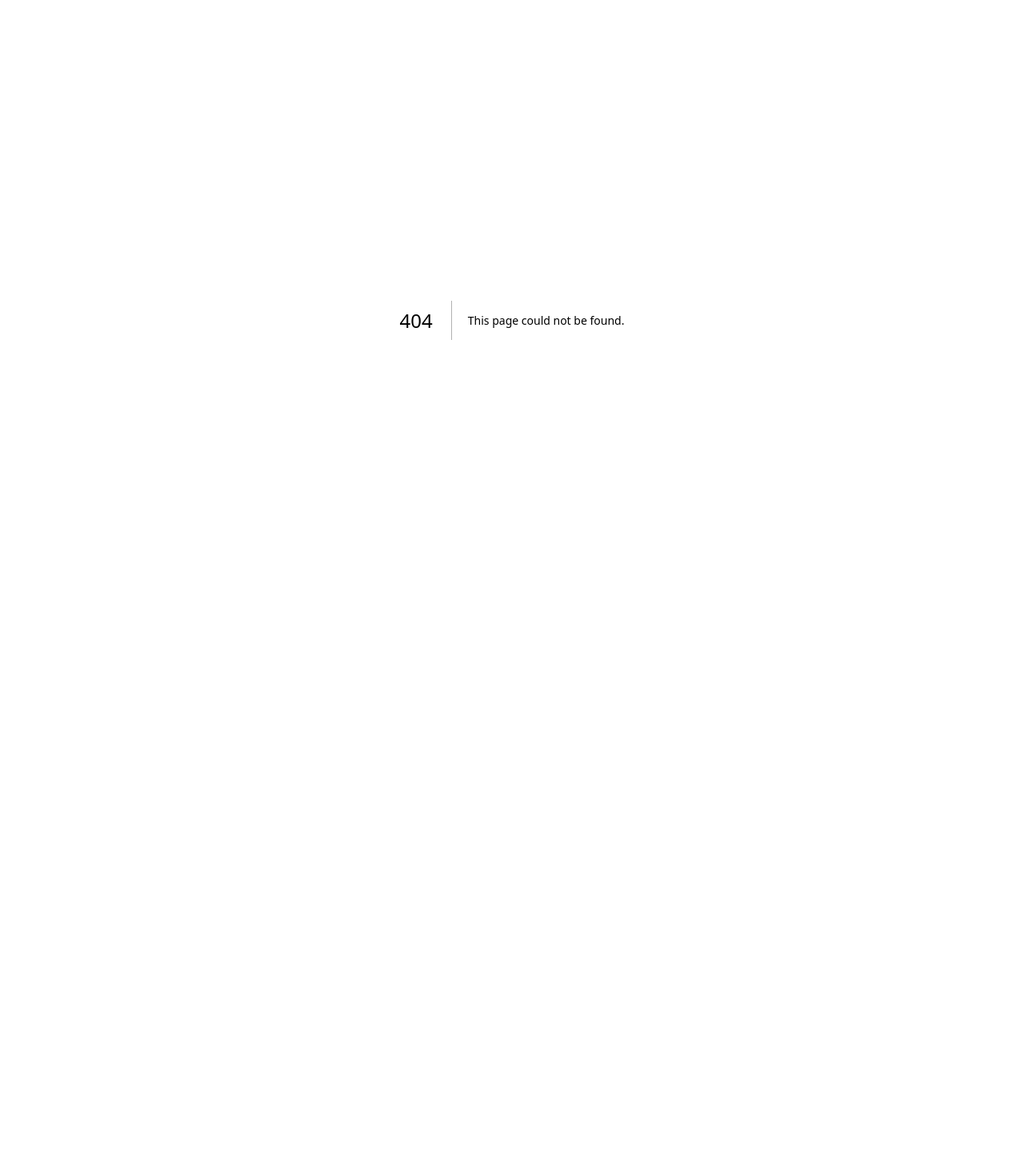
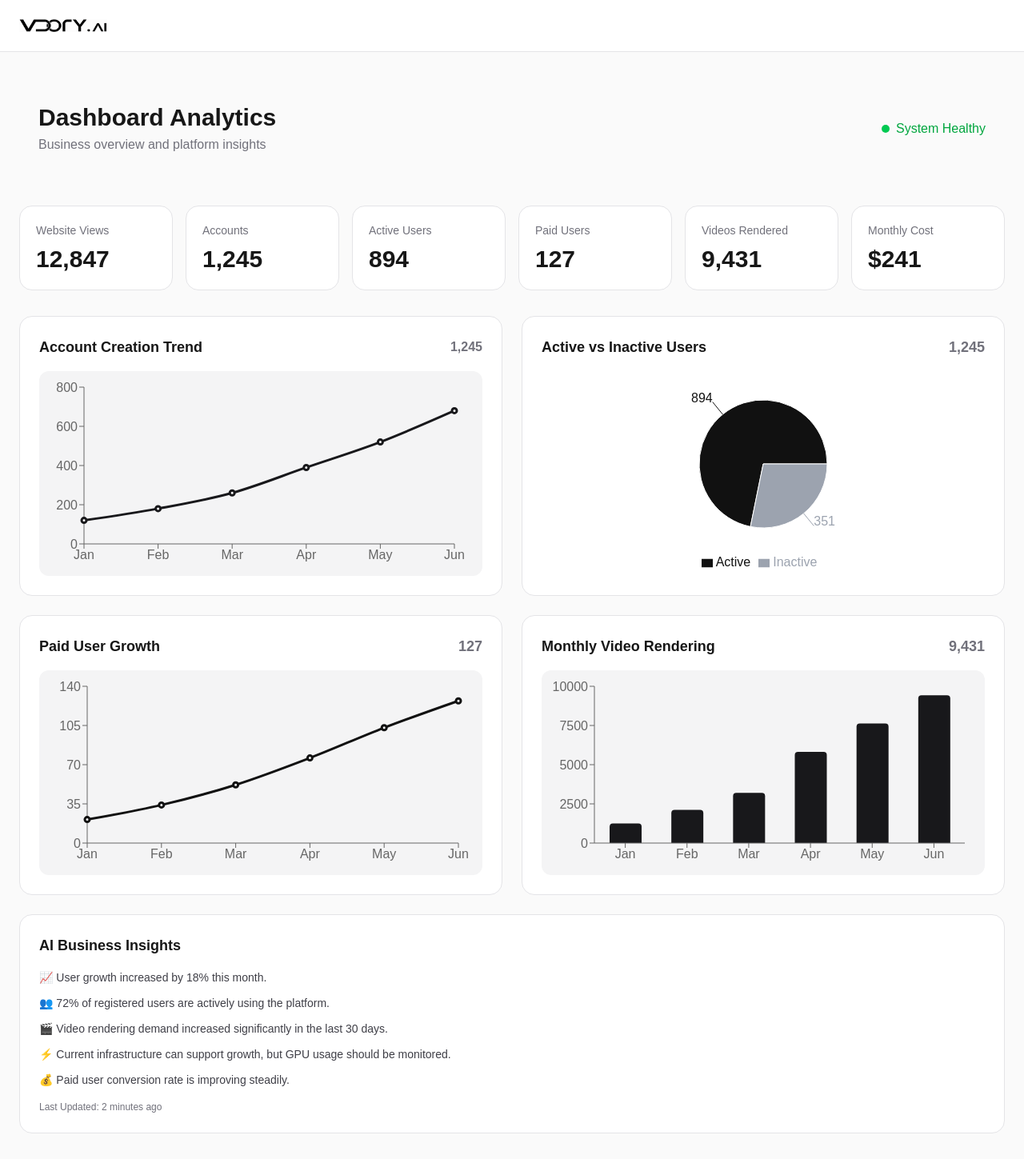
Before and after one commit to dkdipendu-crypto/vdory-frontend, a Next.js app: page /admin in a window 1280 px wide. Before the commit this address had no page. Shown: the whole page at 80% size. Before the commit the page ends 800 px from the top, so only its background shows below. Built offline with nearby package versions, Linux system fonts and the light colour scheme.

Commit message:
Complete admin analytics dashboard UI

```diff
--- /dev/null
+++ b/app/admin/page.tsx
@@ -0,0 +1,281 @@
+"use client";
+import Image from "next/image";
+import {
+LineChart,
+Line,
+XAxis,
+YAxis,
+Tooltip,
+ResponsiveContainer,
+PieChart,
+Pie,
+Cell,
+Legend,
+BarChart,
+Bar,
+} from "recharts";
+
+const accountData = [
+{ month: "Jan", users: 120 },
+{ month: "Feb", users: 180 },
+{ month: "Mar", users: 260 },
+{ month: "Apr", users: 390 },
+{ month: "May", users: 520 },
+{ month: "Jun", users: 680 },
+];
+const activeInactiveData = [
+{ name: "Active", value: 894 },
+{ name: "Inactive", value: 351 },
+];
+const paidUserData = [
+{ month: "Jan", users: 21 },
+{ month: "Feb", users: 34 },
+{ month: "Mar", users: 52 },
+{ month: "Apr", users: 76 },
+{ month: "May", users: 103 },
+{ month: "Jun", users: 127 },
+];
+const videoData = [
+{ month: "Jan", videos: 1245 },
+{ month: "Feb", videos: 2114 },
+{ month: "Mar", videos: 3205 },
+{ month: "Apr", videos: 5812 },
+{ month: "May", videos: 7630 },
+{ month: "Jun", videos: 9431 },
+];
+export default function AdminPage() {
+return (
+<main className="min-h-screen bg-zinc-50">
+<header className="sticky top-0 z-50 bg-white border-b border-zinc-200">
+<div className="max-w-7xl mx-auto px-6 h-16 flex items-center">
+<Image
+src="/logo-vdory.png"
+alt="VDORY AI"
+width={110}
+height={20}
+/>
+
+</div>
+</header>
+
+<div className="max-w-7xl mx-auto px-6 py-8">
+<div className="max-w-7xl mx-auto px-6 py-8 flex justify-between items-center">
+<div>
+<h2 className="text-3xl font-bold">
+Dashboard Analytics
+</h2>
+
+<p className="text-zinc-500 mt-1">
+Business overview and platform insights
+</p>
+</div>
+
+<div className="flex items-center gap-2 text-base font-medium text-green-600">
+<span className="h-2.5 w-2.5 rounded-full bg-green-500"></span>
+<span>System Healthy</span>
+</div>
+</div>
+<div className="grid grid-cols-1 md:grid-cols-3 lg:grid-cols-6 gap-4 mt-8">
+
+<div className="bg-white rounded-2xl p-5 border border-zinc-200">
+<p className="text-sm text-zinc-500">Website Views</p>
+<h3 className="text-3xl font-bold mt-2">12,847</h3>
+</div>
+
+<div className="bg-white rounded-2xl p-5 border border-zinc-200">
+<p className="text-sm text-zinc-500">Accounts</p>
+<h3 className="text-3xl font-bold mt-2">1,245</h3>
+</div>
+
+<div className="bg-white rounded-2xl p-5 border border-zinc-200">
+<p className="text-sm text-zinc-500">Active Users</p>
+<h3 className="text-3xl font-bold mt-2">894</h3>
+</div>
+
+<div className="bg-white rounded-2xl p-5 border border-zinc-200">
+<p className="text-sm text-zinc-500">Paid Users</p>
+<h3 className="text-3xl font-bold mt-2">127</h3>
+</div>
+
+<div className="bg-white rounded-2xl p-5 border border-zinc-200">
+<p className="text-sm text-zinc-500">Videos Rendered</p>
+<h3 className="text-3xl font-bold mt-2">9,431</h3>
+</div>
+
+<div className="bg-white rounded-2xl p-5 border border-zinc-200">
+<p className="text-sm text-zinc-500">Monthly Cost</p>
+<h3 className="text-3xl font-bold mt-2">$241</h3>
+</div>
+
+</div>
+<div className="grid grid-cols-1 lg:grid-cols-2 gap-6 mt-8">
+
+<div className="bg-white rounded-2xl border border-zinc-200 p-6">
+<div className="flex justify-between items-center">
+<h3 className="font-semibold text-lg">
+Account Creation Trend
+</h3>
+
+<span className="text-base font-semibold text-zinc-500">
+1,245
+</span>
+</div>
+
+<div className="h-64 mt-4 rounded-xl bg-zinc-100 flex items-center justify-center text-zinc-500">
+<ResponsiveContainer width="98%" height="100%">
+<LineChart
+data={accountData}
+margin={{
+top: 20,
+right: 30,
+left: 10,
+bottom: 10,
+}}
+>
+<XAxis dataKey="month" />
+<YAxis width={40} />
+<Tooltip />
+<Line
+type="monotone"
+dataKey="users"
+stroke="#18181b"
+strokeWidth={3}
+/>
+</LineChart>
+</ResponsiveContainer>
+</div>
+</div>
+
+<div className="bg-white rounded-2xl border border-zinc-200 p-6">
+<div className="flex justify-between items-center">
+<h3 className="font-semibold text-lg">
+Active vs Inactive Users
+</h3>
+
+<span className="font-semibold text-lg text-zinc-500">
+1,245
+</span>
+</div>
+
+<div className="h-64 mt-4">
+<ResponsiveContainer width="100%" height="100%">
+<PieChart>
+<Pie
+data={activeInactiveData}
+dataKey="value"
+nameKey="name"
+outerRadius={80}
+label
+>
+<Cell fill="#111111" />
+<Cell fill="#9CA3AF" />
+</Pie>
+<Tooltip />
+<Legend />
+</PieChart>
+</ResponsiveContainer>
+</div>
+</div>
+
+</div>
+<div className="grid grid-cols-1 lg:grid-cols-2 gap-6 mt-6">
+
+<div className="bg-white rounded-2xl border border-zinc-200 p-6">
+<div className="flex justify-between items-center">
+<h3 className="font-semibold text-lg">
+Paid User Growth
+</h3>
+
+<span className="font-semibold text-lg text-zinc-500">
+127
+</span>
+</div>
+
+<div className="h-64 mt-4 rounded-xl bg-zinc-100 flex flex-col items-center justify-center text-zinc-500">
+<ResponsiveContainer width="100%" height="100%">
+<LineChart
+data={paidUserData}
+margin={{
+top: 20,
+right: 30,
+left: 10,
+bottom: 10,
+}}
+>
+<XAxis dataKey="month" />
+<YAxis width={50} />
+<Tooltip />
+<Line
+type="monotone"
+dataKey="users"
+stroke="#111111"
+strokeWidth={3}
+/>
+</LineChart>
+</ResponsiveContainer>
+</div>
+</div>
+
+<div className="bg-white rounded-2xl border border-zinc-200 p-6">
+<div className="flex justify-between items-center">
+<h3 className="font-semibold text-lg">
+Monthly Video Rendering
+</h3>
+
+<span className="font-semibold text-lg text-zinc-500">
+9,431
+</span>
+</div>
+
+<div className="h-64 mt-4 rounded-xl bg-zinc-100 flex flex-col items-center justify-center text-zinc-500">
+<ResponsiveContainer width="98%" height="100%">
+<BarChart
+data={videoData}
+margin={{
+top: 20,
+right: 20,
+left: 10,
+bottom: 10,
+}}
+>
+<XAxis dataKey="month" />
+<YAxis width={50} />
+<Tooltip />
+<Bar
+dataKey="videos"
+fill="#18181b"
+radius={[4, 4, 0, 0]}
+barSize={40}
+/>
+</BarChart>
+</ResponsiveContainer>
+</div>
+</div>
+<div className="bg-white rounded-2xl border border-zinc-200 p-6 mt-0 lg:col-span-2">
+<h3 className="font-semibold text-lg mb-4">
+AI Business Insights
+</h3>
+
+<div className="space-y-3 text-sm text-zinc-700">
+<p>📈 User growth increased by 18% this month.</p>
+
+<p>👥 72% of registered users are actively using the platform.</p>
+
+<p>🎬 Video rendering demand increased significantly in the last 30 days.</p>
+
+<p>⚡ Current infrastructure can support growth, but GPU usage should be monitored.</p>
+
+<p>💰 Paid user conversion rate is improving steadily.</p>
+</div>
+
+<div className="mt-4 text-xs text-zinc-500">
+Last Updated: 2 minutes ago
+</div>
+</div>
+
+</div>
+
+</div>
+</main>
+);
+}
--- a/app/output/page.tsx
+++ b/app/output/page.tsx
@@ -55,7 +55,7 @@ className="absolute inset-0 rounded-full border-4 border-blue-500 border-t-trans
 Generating Your Video
 </h2>
 
-<p className="mt-3 text-center text-white text-lg font-medium max-w-md drop-shadow-lg">
+<p className="mt-3 text-center text-white text-lg font-medium max-w-xs px-6 drop-shadow-lg">
 This usually takes up to 90 seconds.
 Please keep this page open.
 </p>
--- a/app/page.tsx
+++ b/app/page.tsx
@@ -6,7 +6,7 @@ export default function Home() {
 return (
 <main className="min-h-screen bg-gradient-to-b from-white via-zinc-50 to-white text-zinc-900">
 {/* Header */}
-<header className="flex items-center justify-between px-6 py-6 md:px-12">
+<header className="sticky top-0 z-50 bg-white flex items-center justify-between px-6 py-4 md:px-12">
 <div>
 <Image
 src="/logo-vdory.png"
@@ -15,7 +15,7 @@ width={121}
 height={20}
 priority
 />
-<p className="text-xs text-zinc-500 mt-1">
+<p className="text-[10px] text-zinc-500 mt-0.5 text-center">
 Shaping Digital Reality
 </p>
 </div>
@@ -29,7 +29,7 @@ Login
 </header>
 
 {/* Hero */}
-<section className="mx-auto max-w-6xl px-6 pt-20 pb-24 text-center">
+<section className="mx-auto max-w-6xl px-6 pt-10 pb-16 text-center">
 <p className="tracking-[0.3em] text-xs uppercase text-zinc-500 mb-8">
 AI-Powered Content Production Platform
 </p>
@@ -66,14 +66,8 @@ Login
 </section>
 
 {/* Footer */}
-<footer className="border-t border-zinc-200 mt-8">
-<div className="max-w-7xl mx-auto px-6 py-12 flex flex-col md:flex-row items-center justify-between gap-8">
-<div>
-<h3 className="font-bold text-xl">VDORY.AI</h3>
-<p className="text-zinc-500 text-sm">
-Shaping Digital Reality
-</p>
-</div>
+<footer className="border-t border-zinc-200 mt-2">
+<div className="max-w-7xl mx-auto px-6 py-6 flex flex-col md:flex-row items-center justify-between gap-8">
 
 <div className="flex gap-8 text-zinc-600 text-sm">
 <a href="#">About</a>
--- a/package.json
+++ b/package.json
@@ -11,7 +11,8 @@
   "dependencies": {
     "next": "16.2.7",
     "react": "19.2.4",
-    "react-dom": "19.2.4"
+    "react-dom": "19.2.4",
+    "recharts": "^3.8.1"
   },
   "devDependencies": {
     "@tailwindcss/postcss": "^4",
```
Also changed, not shown: 1 other file (tests, documents, lock files or other folders).
